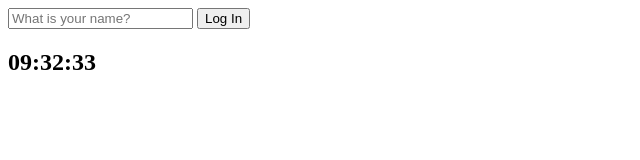
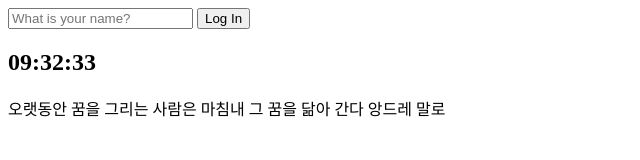
Before and after one commit to Park-min-hyoung/Vanilla-JS, a plain HTML site: page index.html in a window 1280 px wide. Shown: the whole page, without its empty margins (0-640 px from the left). Drawn offline with Linux system fonts and the light colour scheme.

Commit message:
Math.random 및 math.floor를 이용해 랜덤 명언 출력

```diff
--- a/index.html
+++ b/index.html
@@ -19,7 +19,12 @@
     </form>
     <h2 id="clock">00:00:00</h2>
     <h1 id="greeting" class="hidden"></h1>
+    <div id="quote">
+        <span></span>
+        <span></span>
+    </div>
     <script src="js/greetings.js"></script>
     <script src="js/clock.js"></script>
+    <script src="js/quotes.js"></script>
 </body>
 </html>
--- /dev/null
+++ b/js/quotes.js
@@ -0,0 +1,49 @@
+const quotes = [
+    {
+        quote: "삶이 있는 한 희망은 있다",
+        author: "키케로",
+    },
+    {
+        quote: "더 큰 나를 위해 나를 버리다",
+        author: "박지성",
+    },
+    {
+        quote: "산다는것 그것은 치열한 전투이다. ",
+        author: "로망로랑",
+    },
+    {
+        quote: "하루에 3시간을 걸으면 7년 후에 지구를 한바퀴 돌 수 있다.",
+        author: "사무엘존슨",
+    },
+    {
+        quote: "진정으로 웃으려면 고통을 참아야하며 , 나아가 고통을 즐길 줄 알아야 해",
+        author: "찰리 채플린",
+    },
+    {
+        quote: "직업에서 행복을 찾아라. 아니면 행복이 무엇인지 절대 모를 것이다",
+        author: "엘버트 허버드",
+    },
+    {
+        quote: "피할수 없으면 즐겨라",
+        author: "로버트 엘리엇",
+    },
+    {
+        quote: "먼저 자신을 비웃어라. 다른 사람이 당신을 비웃기 전에",
+        author: "엘사 맥스웰",
+    },
+    {
+        quote: "계단을 밟아야 계단 위에 올라설수 있다",
+        author: "터키속담",
+    },
+    {
+        quote: "오랫동안 꿈을 그리는 사람은 마침내 그 꿈을 닮아 간다",
+        author: "앙드레 말로",
+    }
+]
+
+const quote = document.querySelector("#quote span:first-child");
+const author = document.querySelector("#quote span:last-child");
+const todaysQuote = quotes[Math.floor(Math.random() * quotes.length)];
+
+quote.innerText = todaysQuote.quote;
+author.innerText = todaysQuote.author;
```
